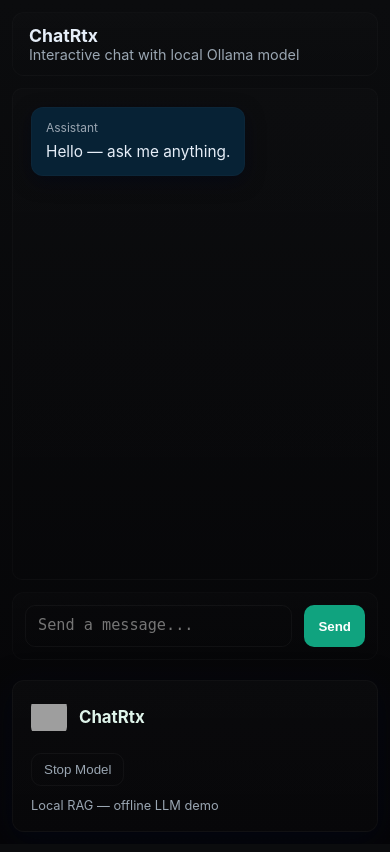
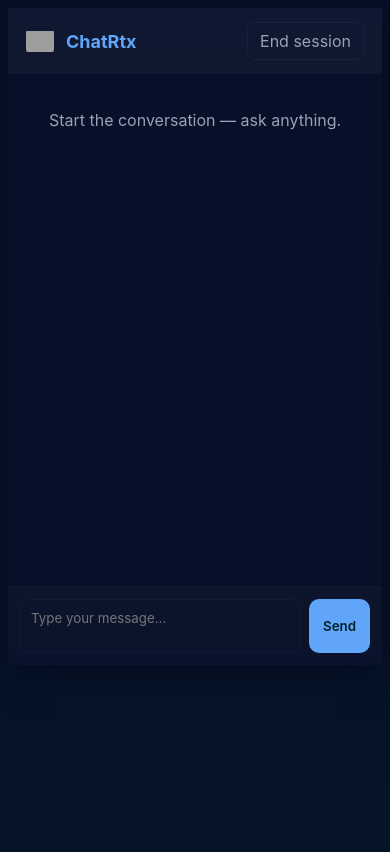
Before and after one commit to ulric-collaco/ChatRTX, a Flask app: page / in a window 390 px wide. Before the commit the page ends 810 px from the top, so only its background shows below. Run offline with Flask 3, Linux system fonts and the light colour scheme; parts of the project's set-up code (start-up, migrations or seed data) failed here and were passed over; grey boxes are pictures that could not be loaded.

Commit message:
improve UI responsiveness

```diff
--- a/app.py
+++ b/app.py
@@ -1,5 +1,5 @@
-from flask import Flask, render_template, request, redirect, url_for
-import ollama, subprocess, time, psutil
+from flask import Flask, render_template, request, redirect, url_for, jsonify
+import ollama, subprocess, time, psutil ,os,signal
 
 app = Flask(__name__)
 chat_hist = []  # this is to save the what ever u talk with the llm
@@ -7,42 +7,102 @@ chat_hist = []  # this is to save the what ever u talk with the llm
 ollama_process = None  # process id
 
 
+# def kill_llama():
+#     global ollama_process
+#     if ollama_process:
+#         try:
+#             parent = psutil.Process(ollama_process.pid)
+#             for child in parent.children(recursive=True):
+#                 child.kill()
+#             parent.kill()
+#             parent.wait()
+
+#             ollama_process = None
+#             print("ollama stopped")
+#         except psutil.NoSuchProcess:
+#             print("already killed")
+#     else:
+#         print("no ollama found")
+#         # to kill ollama dont ask what it does
 def kill_llama():
     global ollama_process
     if ollama_process:
         try:
-            parent = psutil.Process(ollama_process.pid)
-            for child in parent.children(recursive=True):
-                child.kill()
-            parent.kill()
-            parent.wait()
-
+            # try a graceful terminate first
+            if os.name == "nt":
+                ollama_process.terminate()
+            else:
+                os.killpg(os.getpgid(ollama_process.pid), signal.SIGTERM)
+            ollama_process.wait(timeout=5)
+        except Exception:
+            try:
+                # force kill any children using psutil as before
+                parent = psutil.Process(ollama_process.pid)
+                for child in parent.children(recursive=True):
+                    child.kill()
+                parent.kill()
+                parent.wait()
+            except psutil.NoSuchProcess:
+                pass
+        finally:
             ollama_process = None
             print("ollama stopped")
-        except psutil.NoSuchProcess:
-            print("already killed")
     else:
         print("no ollama found")
-        # to kill ollama dont ask what it does
 
+# @app.route('/', methods=["GET", "POST"])  # get and post for taking messages entered in the form in html
+# def index():
+#     if request.method == "POST":
+#         user_message = request.form["main"]
+#         chat_hist.append({"role": "user", "content": " " + user_message})  # saves the user message in a specified format
 
-@app.route('/', methods=["GET", "POST"])  # get and post for taking messages entered in the form in html
+#         response = ollama.chat(
+#             model="gemma3:4b",
+#             messages=chat_hist  # sends the message to the model
+#         )
+#         ai_response = response["message"]["content"]
+
+#         chat_hist.append({"role": "assistant", "content": ai_response})  # added to chat hist
+#         return redirect(url_for('index'))
+
+#     return render_template("index.html", chat_hist=chat_hist)
+@app.route('/', methods=["GET", "POST"])
 def index():
     if request.method == "POST":
-        user_message = request.form["main"]
-        chat_hist.append({"role": "user", "content": " " + user_message})  # saves the user message in a specified format
-
-        response = ollama.chat(
-            model="gemma3:4b",
-            messages=chat_hist  # sends the message to the model
-        )
-        ai_response = response["message"]["content"]
-
-        chat_hist.append({"role": "assistant", "content": ai_response})  # added to chat hist
+        user_message = request.form.get("main", "").strip()
+        if user_message:
+            chat_hist.append({"role": "user", "content": user_message})
+            response = ollama.chat(
+                model="gemma3:4b",
+                messages=chat_hist
+            )
+            ai_response = response.get("message", {}).get("content", "")
+            chat_hist.append({"role": "assistant", "content": ai_response})
         return redirect(url_for('index'))
 
     return render_template("index.html", chat_hist=chat_hist)
 
+@app.route('/api/message', methods=['POST'])
+def api_message():
+    data = request.get_json(silent=True) or {}
+    user_message = (data.get('message') or "").strip()
+    if not user_message:
+        return jsonify({"ok": False, "error": "empty message"}), 400
+
+    # append user message
+    chat_hist.append({"role": "user", "content": user_message})
+
+    # call model
+    try:
+        response = ollama.chat(model="gemma3:4b", messages=chat_hist)
+        ai_response = response.get("message", {}).get("content", "")
+    except Exception as e:
+        ai_response = f"Model error: {e}"
+
+    # append assistant message
+    chat_hist.append({"role": "assistant", "content": ai_response})
+
+    return jsonify({"ok": True, "assistant": ai_response})
 
 @app.route('/end')
 def end():
--- a/static/style.css
+++ b/static/style.css
@@ -1,139 +1,49 @@
 @import url('https://fonts.googleapis.com/css2?family=Open+Sans:wght@300;400;600&display=swap');
 
 :root{
-  --bg:#0b0c0e;
-  --panel:#0f1720;
-  --card:#0f1726;
-  --muted:#9aa6b2;
-  --accent:#10a37f;
-  --bubble-user:#0b1220;
-  --bubble-assistant:#072235;
-  --radius:12px;
-  font-family: Inter, ui-sans-serif, system-ui, -apple-system, "Segoe UI", Roboto, "Helvetica Neue", Arial;
-  color-scheme: dark;
+  --bg:#0f1724;
+  --panel:#071028;
+  --user:#0ea5a4;
+  --assistant:#111827;
+  --muted:#94a3b8;
+  --accent:#60a5fa;
+  --text:#e6eef8;
 }
 
-*{box-sizing:border-box}
-html,body{height:100%;margin:0;background:linear-gradient(180deg,var(--bg),#050507);color:#e6eef8;-webkit-font-smoothing:antialiased}
+*{box-sizing:border-box;font-family:Inter,Segoe UI,Arial,sans-serif}
+html,body{height:100%;margin:0;background:linear-gradient(180deg,#071029 0%, #051427 100%);color:var(--text)}
+.app{max-width:900px;margin:28px auto;border-radius:12px;overflow:hidden;box-shadow:0 6px 30px rgba(2,6,23,0.6)}
+.app-header{display:flex;align-items:center;justify-content:space-between;padding:14px 18px;background:rgba(255,255,255,0.03)}
+.brand{display:flex;align-items:center;gap:12px}
+.logo{height:36px;width:36px;object-fit:contain;border-radius:6px}
+.app-header h1{font-size:18px;margin:0;color:var(--accent)}
+.end-btn{background:transparent;color:var(--muted);padding:8px 12px;border-radius:8px;text-decoration:none;border:1px solid rgba(255,255,255,0.04)}
+.app-header .end-btn:hover{color:var(--text);border-color:rgba(255,255,255,0.08)}
 
-.app-shell{
-  display:flex;
-  gap:20px;
-  padding:28px;
-  align-items:stretch;
-  min-height:100vh;
+.chat-wrap{display:flex;flex-direction:column;height:70vh;background:var(--panel)}
+.messages{flex:1;padding:18px;overflow:auto;display:flex;flex-direction:column;gap:12px}
+.muted{color:var(--muted);text-align:center;padding:18px}
+
+.message{display:flex;align-items:flex-end}
+.message.user{justify-content:flex-end}
+.message.assistant{justify-content:flex-start}
+
+.bubble{max-width:78%;padding:10px 14px;border-radius:14px;position:relative;line-height:1.4}
+.message.user .bubble{background:linear-gradient(90deg,var(--user),#0891b2);color:#042026;border-bottom-right-radius:6px}
+.message.assistant .bubble{background:rgba(255,255,255,0.04);color:var(--text);border-bottom-left-radius:6px}
+
+.role{font-size:11px;color:var(--muted);margin-bottom:6px}
+.content{white-space:pre-wrap;word-break:break-word;font-size:14px}
+
+/* input area */
+.input-area{display:flex;gap:8px;padding:12px;background:linear-gradient(180deg, rgba(255,255,255,0.02), rgba(255,255,255,0.01));border-top:1px solid rgba(255,255,255,0.02)}
+textarea[name="main"]{flex:1;resize:none;padding:10px;border-radius:10px;border:1px solid rgba(255,255,255,0.03);background:transparent;color:var(--text);outline:none}
+.send-btn{background:var(--accent);color:#042026;padding:10px 14px;border-radius:10px;border:none;cursor:pointer;font-weight:600}
+.send-btn:hover{filter:brightness(1.05)}
+
+/* small screens */
+@media (max-width:520px){
+  .app{margin:8px;border-radius:0}
+  .bubble{max-width:92%}
+  .logo{height:28px;width:28px}
 }
-
-/* Sidebar */
-.sidebar{
-  width:220px;
-  background:linear-gradient(180deg, rgba(255,255,255,0.02), rgba(255,255,255,0.01));
-  border:1px solid rgba(255,255,255,0.03);
-  border-radius:12px;
-  padding:18px;
-  display:flex;
-  flex-direction:column;
-  justify-content:space-between;
-  box-shadow: 0 8px 30px rgba(2,6,23,0.6);
-}
-.brand{
-  display:flex;
-  gap:12px;
-  align-items:center;
-}
-.brand img{width:36px;height:36px;object-fit:contain;border-radius:8px}
-.brand h1{font-size:1.05rem;margin:0;color:#dff4ea}
-
-.sidebar-actions{margin-top:18px}
-.btn{display:inline-flex;align-items:center;gap:8px;padding:8px 12px;border-radius:10px;border:1px solid rgba(255,255,255,0.03);background:transparent;color:var(--muted);cursor:pointer}
-.btn.primary{background:var(--accent);color:white;border:none;font-weight:700}
-.btn.ghost{background:transparent;border:1px solid rgba(255,255,255,0.04)}
-.sidebar-foot{font-size:0.8rem;color:var(--muted);margin-top:12px}
-
-/* Chat panel */
-.chat-panel{
-  flex:1;
-  max-width:900px;
-  display:flex;
-  flex-direction:column;
-  gap:12px;
-}
-.chat-header{
-  display:flex;
-  align-items:center;
-  justify-content:space-between;
-  padding:12px 16px;
-  border-radius:12px;
-  background:linear-gradient(180deg, rgba(255,255,255,0.01), rgba(255,255,255,0.005));
-  border:1px solid rgba(255,255,255,0.02);
-}
-.chat-header h2{margin:0;font-size:1.1rem}
-.chat-header .muted{color:var(--muted);font-size:0.9rem;margin:0}
-
-/* messages */
-.messages{
-  flex:1;
-  overflow:auto;
-  padding:18px;
-  display:flex;
-  flex-direction:column;
-  gap:12px;
-  border-radius:10px;
-  background: linear-gradient(180deg, rgba(255,255,255,0.01), rgba(255,255,255,0.005));
-  border:1px solid rgba(255,255,255,0.02);
-}
-
-/* message rows */
-.message-row{display:flex}
-.message-row.assistant{justify-content:flex-start}
-.message-row.user{justify-content:flex-end}
-
-.message-bubble{
-  max-width:78%;
-  padding:12px 14px;
-  border-radius:12px;
-  background:var(--bubble-assistant);
-  color:#e6eef8;
-  border:1px solid rgba(255,255,255,0.02);
-  box-shadow: 0 6px 18px rgba(2,6,23,0.5);
-}
-.message-row.user .message-bubble{
-  background:var(--bubble-user);
-  border:1px solid rgba(255,255,255,0.02);
-}
-.message-bubble .meta{font-size:0.75rem;color:var(--muted);margin-bottom:6px}
-.message-bubble .content{white-space:pre-wrap;font-size:0.96rem;line-height:1.45}
-
-/* composer */
-.composer{
-  display:flex;
-  gap:12px;
-  align-items:flex-end;
-  padding:12px;
-  border-radius:12px;
-  background: linear-gradient(180deg, rgba(255,255,255,0.01), rgba(255,255,255,0.005));
-  border:1px solid rgba(255,255,255,0.02);
-}
-.composer textarea{
-  flex:1;
-  resize:none;
-  min-height:42px;
-  max-height:220px;
-  padding:10px 12px;
-  border-radius:10px;
-  border:1px solid rgba(255,255,255,0.04);
-  background:transparent;
-  color:#e6eef8;
-  outline:none;
-  font-size:0.95rem;
-}
-.composer-actions{display:flex;gap:8px}
-.composer .btn{height:42px;padding:0 14px}
-
-/* responsive */
-@media (max-width:900px){
-  .app-shell{padding:12px;flex-direction:column}
-  .sidebar{width:100%;order:2}
-  .chat-panel{order:1}
-  .message-bubble{max-width:100%}
-}
--- a/templates/index.html
+++ b/templates/index.html
@@ -2,86 +2,111 @@
 <html lang="en">
 <head>
     <meta charset="utf-8" />
-  <meta name="viewport" content="width=device-width,initial-scale=1" />
     <title>ChatRtx</title>
+    <meta name="viewport" content="width=device-width,initial-scale=1">
     <link rel="stylesheet" href="{{ url_for('static', filename='style.css') }}">
 </head>
 <body>
-  <div class="app-shell">
-    <aside class="sidebar">
+  <div class="app">
+    <header class="app-header">
       <div class="brand">
-        <img src="{{ url_for('static', filename='logo.png') }}" alt="logo" />
+        <img src="{{ url_for('static', filename='logo.png') }}" alt="logo" class="logo"/>
         <h1>ChatRtx</h1>
       </div>
-      <nav class="sidebar-actions">
-        <form action="{{ url_for('end') }}" method="get">
-          <button type="submit" class="btn ghost">Stop Model</button>
-        </form>
-      </nav>
-      <footer class="sidebar-foot">Local RAG — offline LLM demo</footer>
-    </aside>
-
-    <main class="chat-panel">
-      <header class="chat-header">
-        <div>
-          <h2>ChatRtx</h2>
-          <p class="muted">Interactive chat with local Ollama model</p>
-        </div>
+      <a class="end-btn" href="{{ url_for('end') }}">End session</a>
     </header>
 
-      <section id="messages" class="messages" aria-live="polite">
-        {% for m in chat_hist %}
-          {% if m.role == 'user' %}
-            <div class="message-row user">
-              <div class="message-bubble">
-                <div class="meta">You</div>
-                <div class="content">{{ m.content | e }}</div>
+    <main class="chat-wrap">
+      <div id="messages" class="messages">
+        {% for msg in chat_hist %}
+          <div class="message {{ 'user' if msg.role=='user' else 'assistant' }}">
+            <div class="bubble">
+              <div class="role">{{ msg.role }}</div>
+              <div class="content">{{ msg.content }}</div>
             </div>
           </div>
         {% else %}
-            <div class="message-row assistant">
-              <div class="message-bubble">
-                <div class="meta">Assistant</div>
-                <div class="content">{{ m.content | e }}</div>
+          <div class="muted">Start the conversation — ask anything.</div>
+        {% endfor %}
       </div>
-            </div>
-          {% endif %}
-        {% else %}
-          <div class="message-row assistant">
-            <div class="message-bubble">
-              <div class="meta">Assistant</div>
-              <div class="content">Hello — ask me anything.</div>
-            </div>
-          </div>
-        {% endfor %}
-      </section>
 
-      <form action="{{ url_for('index') }}" method="post" class="composer" autocomplete="off">
-        <textarea id="main" name="main" placeholder="Send a message..." rows="1" required></textarea>
-        <div class="composer-actions">
-          <button type="submit" class="btn primary">Send</button>
-        </div>
+      <form id="inputForm" class="input-area" onsubmit="return false;">
+        <textarea id="mainInput" name="main" rows="2" placeholder="Type your message..." required></textarea>
+        <button id="sendBtn" type="button" class="send-btn">Send</button>
       </form>
     </main>
   </div>
 
   <script>
-  // auto-expand textarea and auto-scroll
-  const ta = document.getElementById('main');
-  if(ta){
-    ta.addEventListener('input', e => {
-      ta.style.height = 'auto';
-      ta.style.height = (ta.scrollHeight) + 'px';
+    const messagesEl = document.getElementById('messages');
+    const input = document.getElementById('mainInput');
+    const sendBtn = document.getElementById('sendBtn');
+
+    function scrollToBottom() {
+      messagesEl.scrollTop = messagesEl.scrollHeight;
+    }
+
+    function makeMessageEl(role, text) {
+      const wrapper = document.createElement('div');
+      wrapper.className = 'message ' + (role === 'user' ? 'user' : 'assistant');
+      const bubble = document.createElement('div');
+      bubble.className = 'bubble';
+      const roleEl = document.createElement('div');
+      roleEl.className = 'role';
+      roleEl.innerText = role;
+      const content = document.createElement('div');
+      content.className = 'content';
+      content.innerText = text;
+      bubble.appendChild(roleEl);
+      bubble.appendChild(content);
+      wrapper.appendChild(bubble);
+      return wrapper;
+    }
+
+    async function submitMessage() {
+      const value = input.value.trim();
+      if (!value) return;
+      // optimistic UI: append user message immediately
+      const userEl = makeMessageEl('user', value);
+      messagesEl.appendChild(userEl);
+      scrollToBottom();
+      input.value = '';
+      input.focus();
+
+      try {
+        const res = await fetch('/api/message', {
+          method: 'POST',
+          headers: {'Content-Type': 'application/json'},
+          body: JSON.stringify({message: value})
         });
+        const data = await res.json();
+        if (data.ok) {
+          const aiEl = makeMessageEl('assistant', data.assistant || '');
+          messagesEl.appendChild(aiEl);
+          scrollToBottom();
+        } else {
+          const errEl = makeMessageEl('assistant', data.error || 'Error');
+          messagesEl.appendChild(errEl);
+          scrollToBottom();
         }
-  const messages = document.getElementById('messages');
-  if(messages){
-    messages.scrollTop = messages.scrollHeight;
+      } catch (err) {
+        const errEl = makeMessageEl('assistant', 'Network error');
+        messagesEl.appendChild(errEl);
+        scrollToBottom();
       }
-  window.onload = () => {
-    if(messages) messages.scrollTop = messages.scrollHeight;
-    if(ta) ta.focus();
-  };
+    }
+
+    // send on Enter (Shift+Enter for newline)
+    input.addEventListener('keydown', (e) => {
+      if (e.key === 'Enter' && !e.shiftKey) {
+        e.preventDefault();
+        submitMessage();
+      }
+    });
+    sendBtn.addEventListener('click', submitMessage);
+
+    // initial scroll
+    scrollToBottom();
   </script>
 </body>
 </html>
```
Lines whose indentation alone changed are shown as unchanged.
